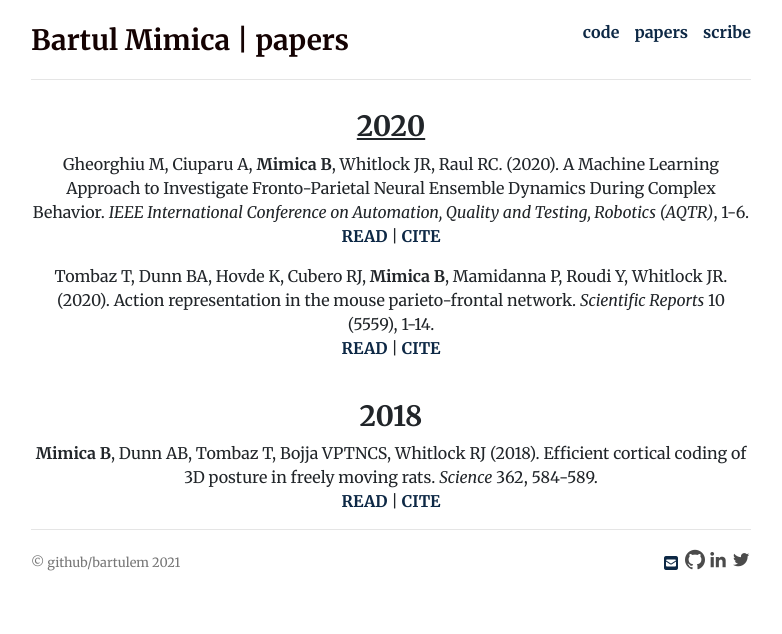
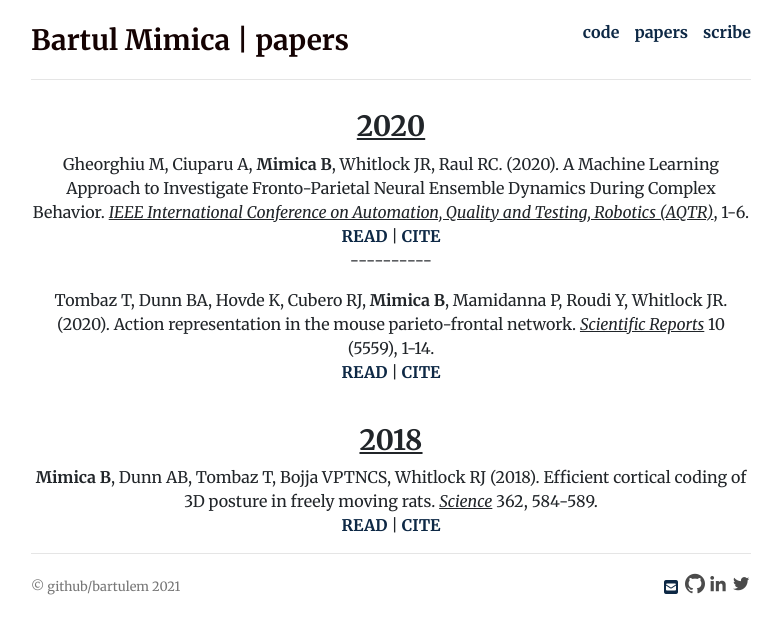
Before and after one commit to bartulem/bartulem.github.io, a Jekyll site: the page built from papers/index.html, in a window 1280 px wide. Shown: the top 634 px of the page, without its empty margins (249-1031 px from the left). Built offline with Jekyll 4.4.1, drawn with Linux system fonts in a browser that asks for light colours; nearby versions of some CDN libraries; comment, search, counter and statistics services are not loaded; a style sheet for code colours, icons or effects is not loaded.

Commit message:
change paper section to replace resume

```diff
--- a/papers/index.html
+++ b/papers/index.html
@@ -8,16 +8,18 @@
 
       <center>
          <h3 id="2020"> <u>2020</u></h3>
-	 <p>Gheorghiu M, Ciuparu A, <b>Mimica B</b>, Whitlock JR, Raul RC. (2020). A Machine Learning Approach to Investigate Fronto-Parietal Neural Ensemble Dynamics During Complex Behavior. <em>IEEE International Conference on Automation, Quality and Testing, Robotics (AQTR)</em>, 1-6.<br>
+	 <p>Gheorghiu M, Ciuparu A, <b>Mimica B</b>, Whitlock JR, Raul RC. (2020). A Machine Learning Approach to Investigate Fronto-Parietal Neural Ensemble Dynamics During Complex Behavior. <u><em>IEEE International Conference on Automation, Quality and Testing, Robotics (AQTR)</em></u>, 1-6.<br>
 	 <a href="https://ntnuopen.ntnu.no/ntnu-xmlui/bitstream/handle/11250/2729667/getPDF.jsp.pdf?sequence=2" target="_blank">READ</a> |
 	 <a href="/files/gheorghiu2020.bib" download>CITE</a><br>
 
-	 <p>Tombaz T, Dunn BA, Hovde K, Cubero RJ, <b>Mimica B</b>, Mamidanna P, Roudi Y, Whitlock JR. (2020). Action representation in the mouse parieto-frontal network. <em>Scientific Reports</em> 10 (5559), 1-14.<br>
+         ----------<br>
+
+	 <p>Tombaz T, Dunn BA, Hovde K, Cubero RJ, <b>Mimica B</b>, Mamidanna P, Roudi Y, Whitlock JR. (2020). Action representation in the mouse parieto-frontal network. <u><em>Scientific Reports</em></u> 10 (5559), 1-14.<br>
 	 <a href="https://www.nature.com/articles/s41598-020-62089-6?error=cookies_not_supported&code=e0a538d4-9569-4b30-b2d1-d78d1c8e03b3" target="_blank">READ</a> |
 	 <a href="/files/tombaz2020.bib" download>CITE</a><br><br>
 
-	 <h3 id="2020">2018</h3>
-	 <p><b>Mimica B</b>, Dunn AB, Tombaz T, Bojja VPTNCS, Whitlock RJ (2018). Efficient cortical coding of 3D posture in freely moving rats. <em>Science</em> 362, 584-589.<br>
+	 <h3 id="2020"> <u>2018</u></h3>
+	 <p><b>Mimica B</b>, Dunn AB, Tombaz T, Bojja VPTNCS, Whitlock RJ (2018). Efficient cortical coding of 3D posture in freely moving rats. <u><em>Science</em></u> 362, 584-589.<br>
 	 <a href="https://science.sciencemag.org/content/362/6414/584" target="_blank">READ</a> |
 	 <a href="/files/mimica2018.bib" download>CITE</a>
       </center>
```
